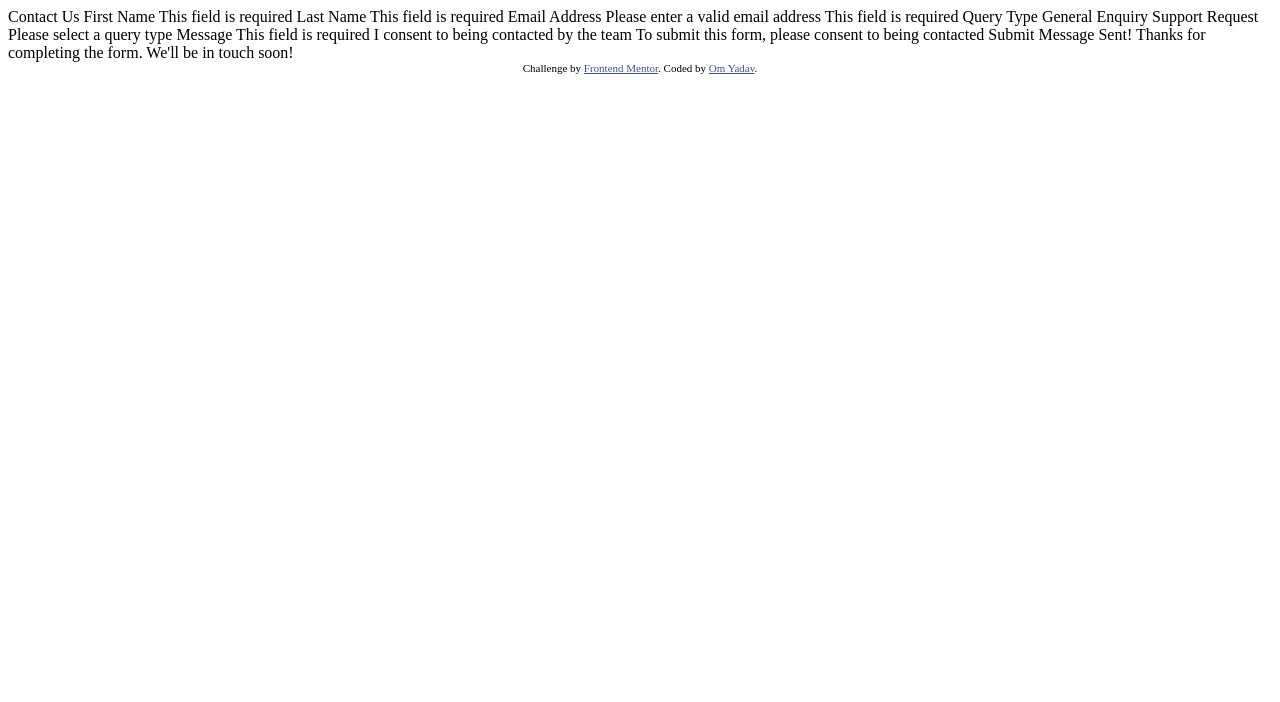
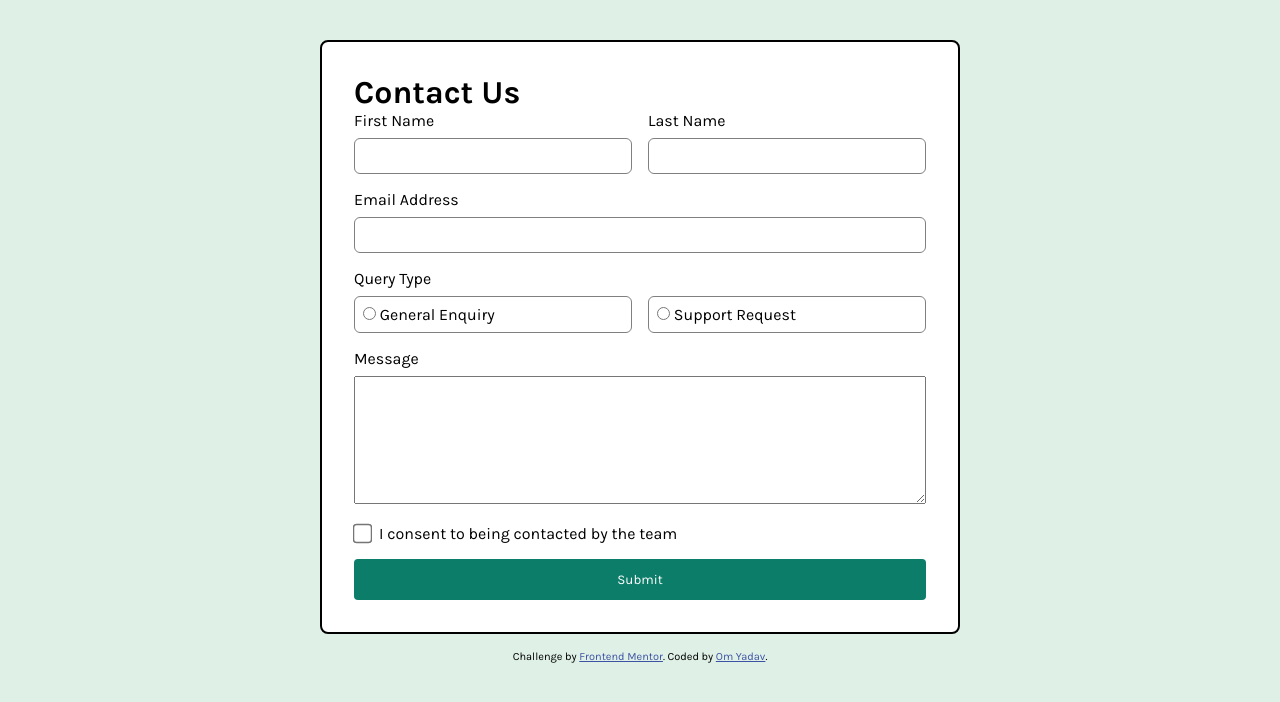
Before and after one commit to OmYadav3/contact-form, a plain HTML site: page index.html in a window 1280 px wide. Drawn offline with Linux system fonts and the light colour scheme.

Commit message:
Update Index.html

```diff
--- a/index.html
+++ b/index.html
@@ -1,52 +1,87 @@
 <!DOCTYPE html>
 <html lang="en">
+
 <head>
   <meta charset="UTF-8">
-  <meta name="viewport" content="width=device-width, initial-scale=1.0"> <!-- displays site properly based on user's device -->
+  <meta name="viewport" content="width=device-width, initial-scale=1.0">
 
   <link rel="icon" type="image/png" sizes="32x32" href="./assets/images/favicon-32x32.png">
+  <link href="https://fonts.googleapis.com/css2?family=Karla:ital,wght@0,200..800;1,200..800&display=swap"
+    rel="stylesheet">
+  <link rel="stylesheet" href="/stylesheet.css">
+  <title>Contact form</title>
 
-  <title>Frontend Mentor | Contact form</title>
+  <style>
+    .attribution {
+      font-size: 11px;
+      text-align: center;
+    }
 
-  <!-- Feel free to remove these styles or customise in your own stylesheet 👍 -->
-  <style>
-    .attribution { font-size: 11px; text-align: center; }
-    .attribution a { color: hsl(228, 45%, 44%); }
+    .attribution a {
+      color: hsl(228, 45%, 44%);
+    }
   </style>
 </head>
+
 <body>
+  <section>
+    <div class="form">
+      <h1 class="form__heading">Contact Us</h1>
+      <div class="form__input_name_container">
+        <div class="form__input_name_container-flex">
+          <label for=""> First Name</label>
+          <input class="input-contact-form" type="text">
+        </div>
+        <div class="form__input_name_container-flex">
+          <label for=""> Last Name</label>
+          <input class="input-contact-form" type="text">
+        </div>
+      </div>
+      <div class="form__email_container">
+        <label for="">Email Address</label>
+        <input class="input-contact-form" type="email" name="email" id="">
+      </div>
+      <div class="">
+        <div>Query Type</div>
+        <div class="form__input_name_container ">
+          <div class="form__input_name_container--border">
+            <input class="" type="radio">
+            <label for="">General Enquiry</label>
+          </div>
+          <div class="form__input_name_container--border">
+            <input class="" type="radio">
+            <label for="">Support Request</label>
+          </div>
+        </div>
+      </div>
+      <div>
+        <label for="">Message</label>
+        <div class="form__message_textarea">
+          <textarea name="" id="" class="form__message_textarea_field"></textarea>
+        </div>
+      </div>
+      <div class="form__checkbox">
+        <input type="checkbox" class="form__checkbox_input">
+        <div> I consent to being contacted by the team</div>
+      </div>
+      <div class="">
+        <button class="form__submit" type="submit">Submit</button>
+      </div>
+    </div>
+  </section>
 
-  Contact Us
-
-  First Name
-  This field is required
-
-  Last Name
-  This field is required
-
-  Email Address
-  Please enter a valid email address
-  This field is required
-
-  Query Type
-  General Enquiry
-  Support Request
-  Please select a query type
-
-  Message
-  This field is required
-
-  I consent to being contacted by the team
-  To submit this form, please consent to being contacted
-
-  Submit
-
-  Message Sent!
-  Thanks for completing the form. We'll be in touch soon!
 
   <div class="attribution">
     Challenge by <a href="https://www.frontendmentor.io?ref=challenge">Frontend Mentor</a>.
     Coded by <a href="#">Om Yadav</a>.
   </div>
 </body>
+
 </html>
+
+<!-- To submit this form, please consent to being contacted
+
+Submit
+
+Message Sent!
+Thanks for completing the form. We'll be in touch soon! -->
--- /dev/null
+++ b/stylesheet.css
@@ -0,0 +1,148 @@
+*{
+    margin: 0;
+    padding: 0;
+    box-sizing: border-box;
+}
+
+body{
+    font-family: "Karla", serif;
+    background-color: hsl(148, 38%, 91%);
+
+}
+
+.form {
+    background: white;
+    border: 2px solid black;
+    border-radius: 8px;
+    margin: 2.5rem 20rem 1rem 20rem;
+    padding: 2rem;
+}
+
+.form__heading{
+    font-size: xx-large;
+}
+
+label{
+    font-size: 16px;
+}
+
+.input-contact-form{
+    font-size: 16px;
+    padding: 8px;
+    margin: 8px 0px 8px 0px;
+    border-radius: 6px;
+    width: 100%;
+    border:1px solid gray;
+}
+
+.form__input_name_container {
+    display: flex;
+    align-items: center;
+    gap: 1rem;
+    /* width: 50.8rem;  */
+    margin-bottom: 8px;
+}
+
+.form__input_name_container--border{
+    border: 1px solid grey;
+    border-radius: 6px;
+    padding: 8px;
+    margin-top: 8px;
+    width: 100%;
+    margin-bottom: 8px;
+}
+
+.form__input_name_container-flex{
+    width: 100%;
+}
+
+.form__email_container{
+    margin-bottom: 8px;
+}
+
+.form__message_textarea{
+    width: 100%;
+    margin-top: 8px;
+}
+
+.form__message_textarea_field{
+    max-width: 48rem;
+    min-width: 100%;
+    max-height: 8rem;
+    min-height: 8rem;
+    padding: 4px;
+    font-family: "Karla", serif;
+    font-size: 16px;
+
+}
+
+.form__checkbox{
+    display: flex;
+    gap: 10px;
+    font-size: 16px;
+    margin: 1rem 0rem 1rem 0rem;
+}
+
+.form__checkbox_input{
+    transform: scale(1.5);
+    margin-left: 2px;
+}
+
+.form__submit{
+    width: 100%;
+    padding: 0.8rem 0rem 0.8rem 0rem;
+    background-color: hsl(169, 82%, 27%);
+    color: white;
+    font-family: "Karla", serif;
+    border-radius: 4px;
+    border: none;
+}
+
+
+@media (max-width: 1250px) {
+    .form{
+        margin: 2.5rem 12rem 1rem 12rem;
+        padding: 1.5rem;
+    }
+    .form__input_name_container {
+        display: flex;
+        flex-direction: column;
+        gap: 0;
+    }
+}
+@media (max-width: 920px) {
+    .form{
+        margin: 1.5rem 10rem 1rem 10rem;
+        padding: 1.5rem;
+    }
+    .form__input_name_container {
+        display: flex;
+        flex-direction: column;
+        gap: 0;
+    }
+
+}
+@media (max-width: 720px) {
+    .form{
+        margin: 1.5rem 6.5rem 1rem 6.5rem;
+        padding: 1.5rem;
+    }
+    .form__input_name_container {
+        display: flex;
+        flex-direction: column;
+        gap: 0;
+    }
+
+}
+@media (max-width: 670px) {
+    .form{
+        margin: 0;
+        padding: 1.5rem;
+    }
+    .form__input_name_container {
+        display: flex;
+        flex-direction: column;
+        gap: 0;
+    }
+
+}
```
Also changed, not shown: 1 other file.
